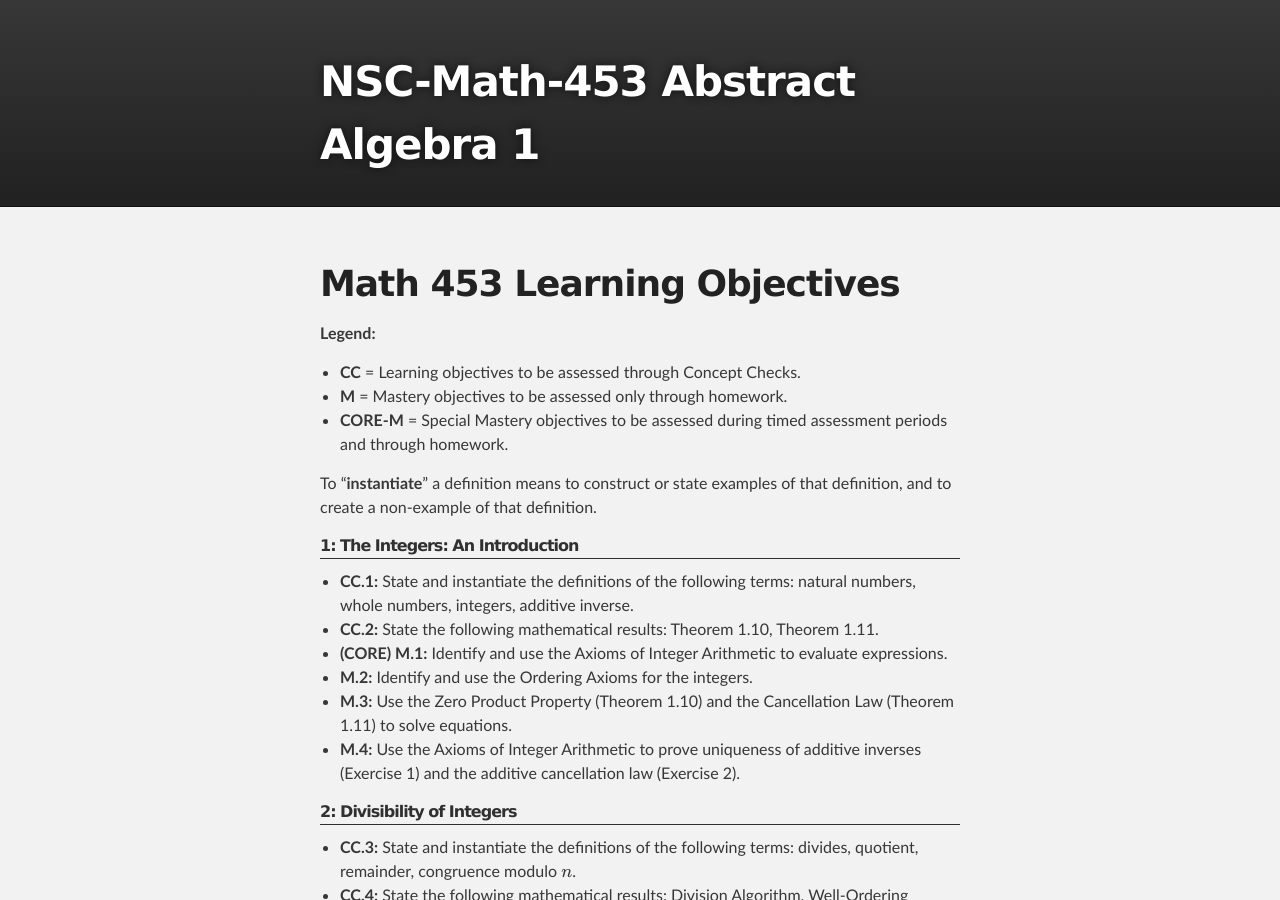
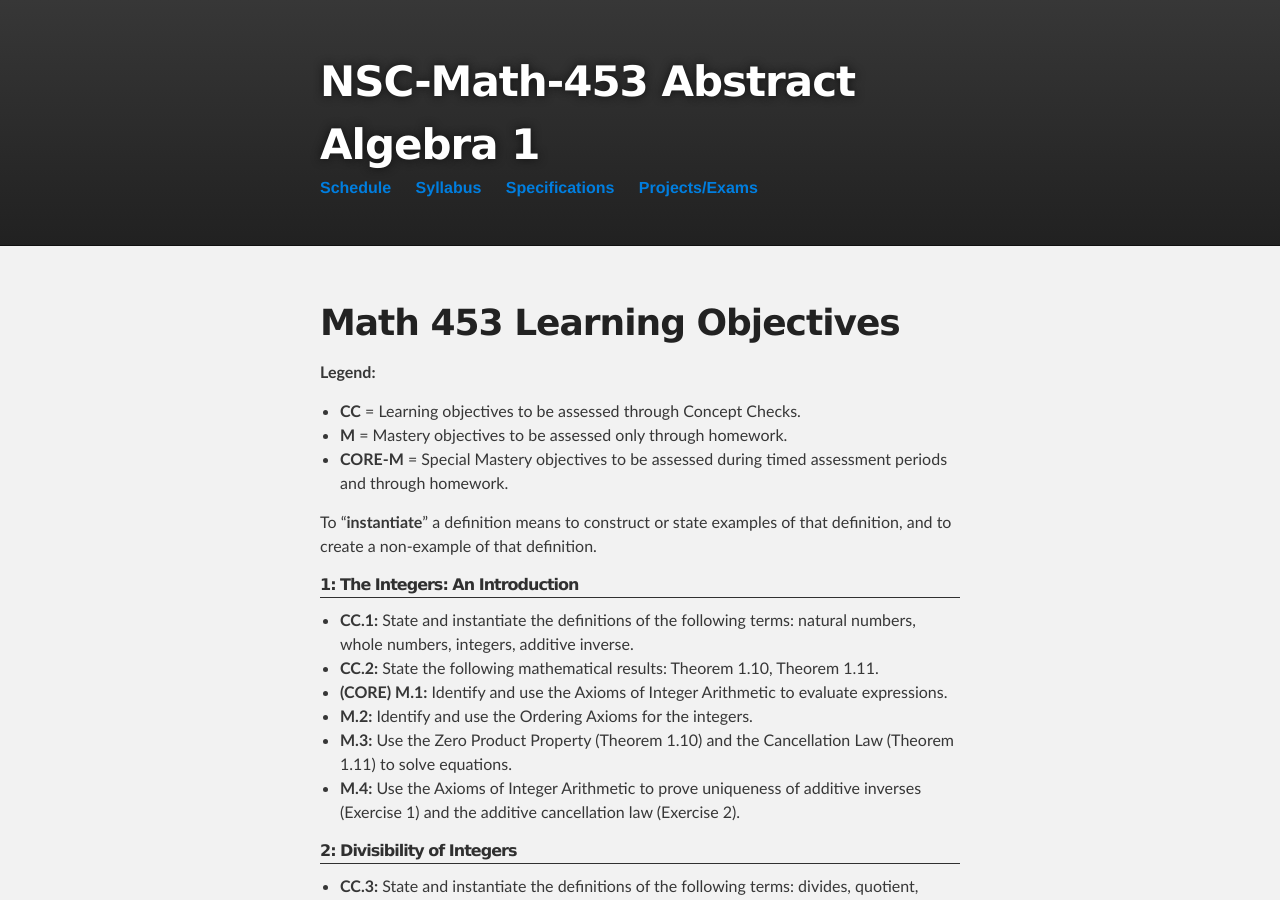
Before and after one commit to sergeballif/NSC-Math-453, a Jekyll site: the page built from LearningObjectives.md, in a window 1280 px wide and 900 px high. Built offline with Jekyll 4.4.1, drawn with Linux system fonts in a browser that asks for light colours; formulas are drawn with MathJax 3.

Commit message:
Update default.html

```diff
--- a/_layouts/default.html
+++ b/_layouts/default.html
@@ -7,16 +7,6 @@
     <meta name="description" content="NSC-Math-453 : Abstract Algebra 1">
 
     <link rel="stylesheet" type="text/css" media="screen" href="stylesheets/stylesheet.css">
-
-    <title>NSC-Math-453</title>
-  </head>
-
-  <body>
-
-    <!-- HEADER -->
-    <div id="header_wrap" class="outer">
-        <header class="inner">
-          <h1 id="project_title">NSC-Math-453 Abstract Algebra 1</h1>
 
 <script type="text/x-mathjax-config">
     MathJax.Hub.Config({
@@ -33,6 +23,25 @@
     });
 </script>
 <script src="http://cdn.mathjax.org/mathjax/latest/MathJax.js?config=TeX-AMS_HTML" type="text/javascript"></script>
+
+    <title>NSC-Math-453</title>
+  </head>
+
+  <body>
+
+    <!-- HEADER -->
+    <div id="header_wrap" class="outer">
+        <header class="inner">
+          <h1 id="project_title">NSC-Math-453 Abstract Algebra 1</h1>
+
+        <nav>
+    		  <ul>
+        		<li><a href="/NSC-Math-453/index.html">Schedule</a></li>
+        		<li><a href="/NSC-Math-453/Syllabus.html">Syllabus</a></li>
+	        	<li><a href="/NSC-Math-453/Specifications.html">Specifications</a></li>
+        		<li><a href="/NSC-Math-453/Objectives.html">Projects/Exams</a></li>
+    		  </ul>
+	</nav>
 
           <title>{{ page.title }}</title>
         </header>
```
